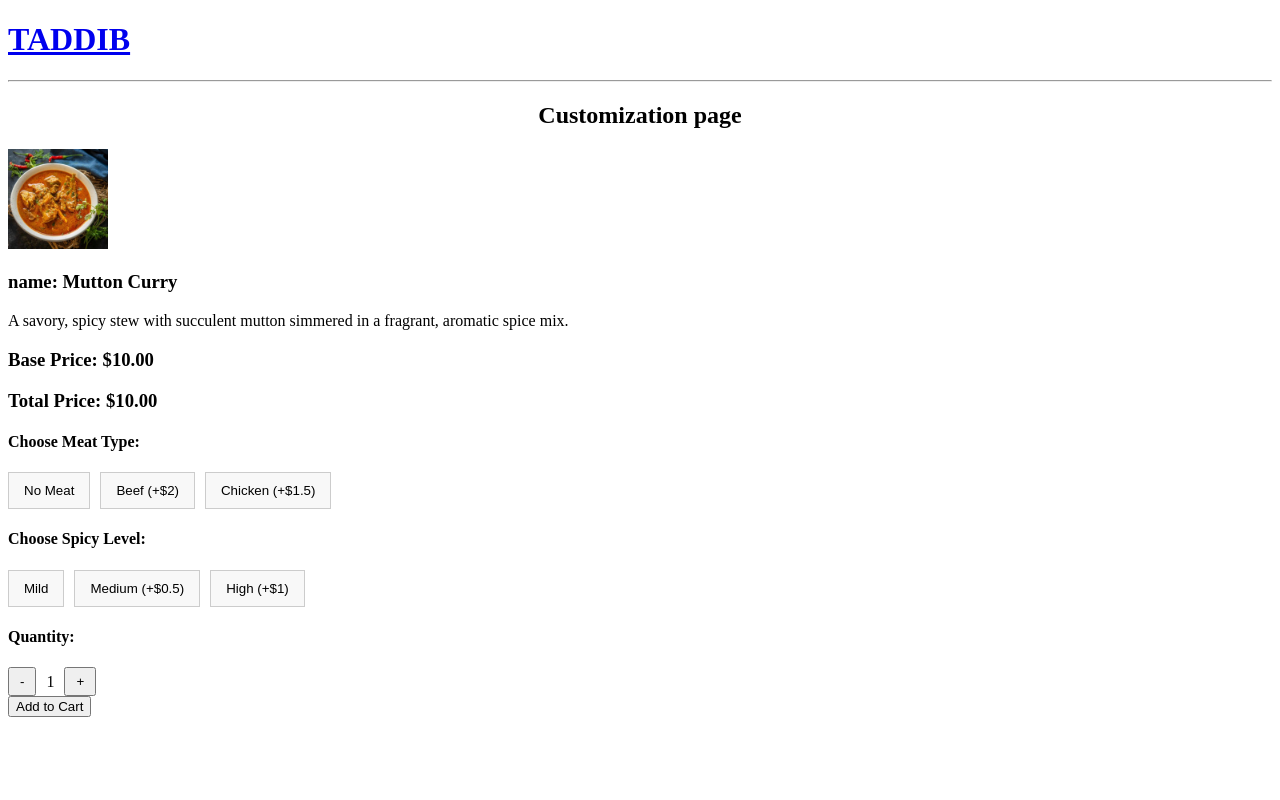
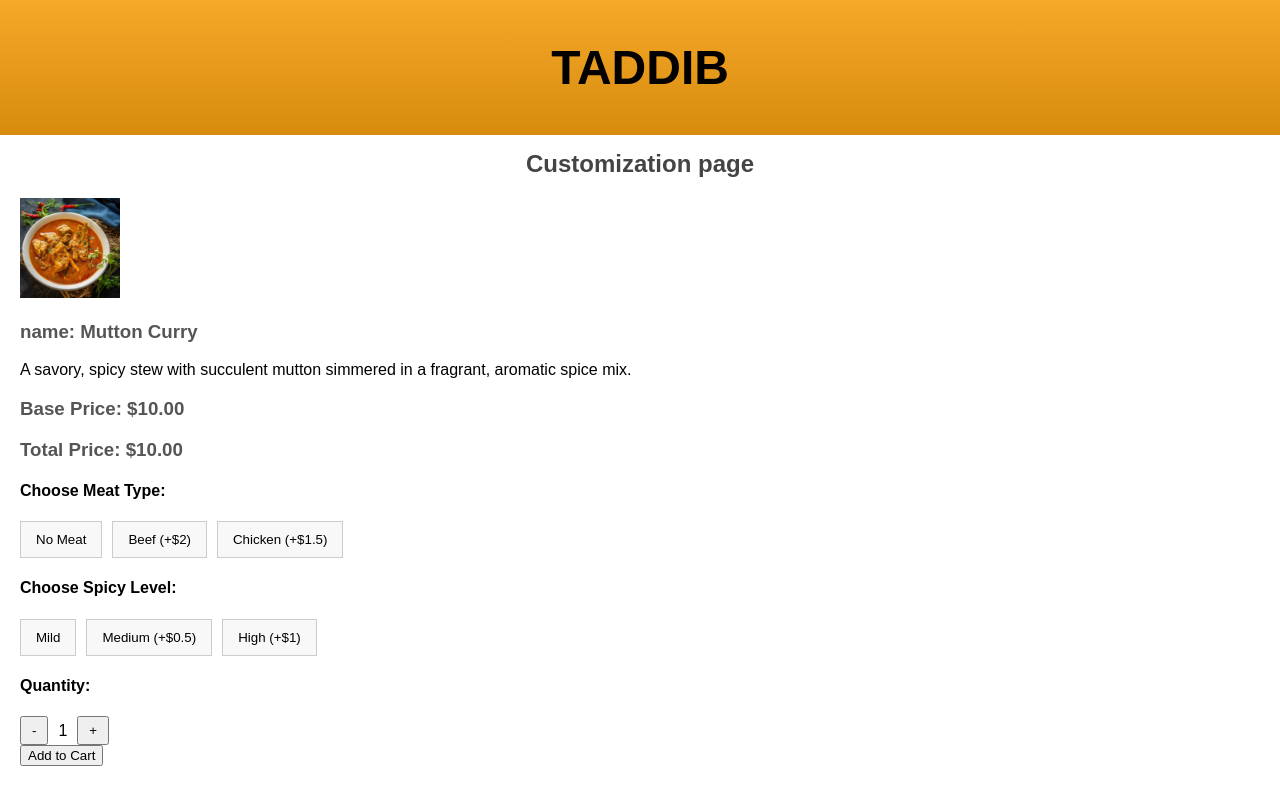
Before and after one commit to BanyarSawThit/taddib-4, a Django app: page /table/1/item/1 in a window 1280 px wide. Run offline with Django 5.2, Linux system fonts and the light colour scheme; data comes from the database, SQL or seed files in the repository; both versions use the stored data as it was after the commit.

Commit message:
archana pull

```diff
--- a/restaurant/order/static/css/style.css
+++ b/restaurant/order/static/css/style.css
@@ -1,10 +1,212 @@
-h1 {
-    color: #631998;
+/* Ensure full-page layout */
+body {
+    font-family: Arial, sans-serif;
+    margin: 0;
+    padding: 0;
+    display: flex;
+    flex-direction: column;
+    height: 100vh;
 }
+
+/* Fixed Header */
+.page-header {
+    background: linear-gradient(to bottom, #f6a828, #d78c0e);
+    padding: 20px 0;
+    text-align: center;
+    color: white;
+    position: fixed;
+    width: 100%;
+    top: 0;
+    left: 0;
+    z-index: 1000;
+}
+
+.page-header h1 {
+    font-size: 3rem;
+    margin: 0;
+}
+
+/* Link inside h1 (anchor tag) */
+h1 a {
+    color: #030000; /* Changes the text color of the link inside h1 */
+    text-decoration: none; /* Removes underline from the link */
+}
+
+/* Optional: Style the link on hover */
+h1 a:hover {
+    color: #5b3001; /* Changes the color of the link when hovered */
+}
+
+/* Push content down below the header */
+main.container {
+    display: flex;
+    flex-grow: 1;
+    margin-top: 80px; /* Adjust based on header height */
+    height: calc(100vh - 80px); /* Ensure it fits within viewport */
+    overflow-y: auto; /* Enable vertical scrolling if content overflows */
+}
+
+/* Content Styling */
+.base-container {
+    padding: 20px;
+    flex-grow: 1; /* Allow it to grow and take up remaining space */
+    overflow-y: auto; /* Ensure scrollability for content */
+}
+
+.base-container a {
+    color: #030000;
+    text-decoration: none;
+}
+
+.base-container a:hover {
+    background-color: #f6a828;
+}
+
+.row {
+    margin-top: 30px;
+    display: flex;
+    width: 100%; /* Ensure it takes up the full available space */
+    flex-direction: column; /* Ensure the content is stacked vertically */
+}
+
+.col {
+    flex-grow: 1;
+    display: block; /* Make sure the content does not sit side by side */
+}
+
+/* For responsive design (if needed) */
+@media (max-width: 768px) {
+    .page-header h1 {
+        font-size: 2rem;
+    }
+}
+
+/* Menu-specific Styles */
+
+/* Change background for the menu page */
+body.menu-page {
+    background-color: #f8f8f8;
+}
+
+/* Enable smooth scrolling on anchor links */
+html {
+    scroll-behavior: smooth;
+}
+
+/* Sidebar */
+.sidebar {
+    width: 80px;
+    background: white;
+    height: 100%;
+    display: flex;
+    flex-direction: column;
+    align-items: center;
+    gap: 15px;
+    padding: 20px 10px 10px;
+    overflow-y: auto;
+    position: fixed;
+    left: 0;
+    top: 130px; /* Start below header */
+    bottom: 0;
+}
+
+.category-btn {
+    background: white;
+    border: 1px solid #ddd; /* Light gray border for the line margin */
+    padding: 8px;
+    border-radius: 12px;
+    cursor: pointer;
+    transition: 0.3s;
+    display: flex;
+    margin: 10px;
+    align-items: center;
+    justify-content: center;
+    width: 60px;
+    height: 60px;
+    /* Downward shadow */
+    box-shadow: 2px 2px 10px rgba(0, 0, 0, 0.2); /* Adjust blur and spread as needed */
+}
+
+.category-btn img {
+    width: 40px;
+    height: 40px;
+}
+
+.category-btn:hover {
+    background-color: #f6a828;
+}
+
+.category-section {
+    padding: 20px;
+    margin-bottom: 20px;
+    border-top: 2px solid #ddd;
+}
+
+/* Menu Items Styling */
+.menu-container {
+    margin-left: 100px; /* Space for the sidebar */
+    padding: 20px;
+}
+
+.menu-grid {
+    display: grid;
+    grid-template-columns: repeat(auto-fill, minmax(200px, 1fr));
+    gap: 15px;
+}
+
+.menu-item {
+    background: white;
+    padding: 10px;
+    border-radius: 10px;
+    box-shadow: 2px 2px 10px rgba(0, 0, 0, 0.1);
+    margin: 10px;
+    text-align: center;
+    width: 200px;
+}
+
 h2 {
+    color: #444;
     text-align: center;
 }
 
+h3 {
+    color: #555;
+}
+
+.menu-item img {
+    width: 100%;
+    height: 150px;
+    border-radius: 8px;
+    object-fit: cover;
+}
+
+.menu-item h3 {
+    font-size: 18px;
+    margin: 10px 0;
+}
+
+.menu-item p {
+    font-size: 16px;
+    font-weight: bold;
+    color: #d78c0e;
+}
+
+.select-btn {
+    display: block;
+    padding: 8px;
+    background-color: #f19c2d;
+    color: white;
+    text-decoration: none;
+    border-radius: 5px;
+    margin-top: 10px;
+    transition: 0.3s;
+}
+
+.select-btn:hover {
+    background-color: #b06a0f;
+}
+
+/*customization_page button style starts here*/
 .button-group {
     display: flex;
     gap: 10px;
@@ -34,3 +236,4 @@ h2 {
     padding: 5px 10px;
     cursor: pointer;
 }
+/*customization_page button style ends here*/
--- a/restaurant/order/templates/order/base.html
+++ b/restaurant/order/templates/order/base.html
@@ -7,12 +7,11 @@
     </head>
     <body>
         <header class="page-header">
-            <div class="container">
+            <div class="container base-container">
                 <h1><a href="{% url 'table_select' %}">TADDIB</a></h1>
-                <hr>
             </div>
         </header>
-        <main class="container">
+        <main class="container base-container">
             <div class="row">
                 <div class="col">
                     {% block content %}
--- a/restaurant/order/templates/order/customization_page.html
+++ b/restaurant/order/templates/order/customization_page.html
@@ -105,36 +105,4 @@
         });
     </script>
 
-    <style>
-        .button-group {
-            display: flex;
-            gap: 10px;
-            margin-bottom: 15px;
-        }
-
-        .option-btn {
-            padding: 10px 15px;
-            border: 1px solid #ccc;
-            background-color: #f8f8f8;
-            cursor: pointer;
-        }
-
-        .option-btn.selected {
-            background-color: #4CAF50;
-            color: white;
-            border-color: #4CAF50;
-        }
-
-        .quantity-selector {
-            display: flex;
-            align-items: center;
-            gap: 10px;
-        }
-
-        .quantity-selector button {
-            padding: 5px 10px;
-            cursor: pointer;
-        }
-    </style>
-
 {% endblock %}
--- a/restaurant/order/urls.py
+++ b/restaurant/order/urls.py
@@ -4,7 +4,7 @@ from django.conf.urls.static import static
 from django.conf import settings
 
 urlpatterns = [
-    path('table/', views.table_select, name='table_select'),
+    path('', views.table_select, name='table_select'),
     path('table/<int:table_id>/', views.menu_page, name='menu_page'),
     path("table/<int:table_id>/item/<int:item_id>", views.customization_page, name="customization_page"),
 ]
```
Also changed, not shown: restaurant/db.sqlite3, restaurant/order/migrations/0009_alter_customization_spicy_level.py (added).
